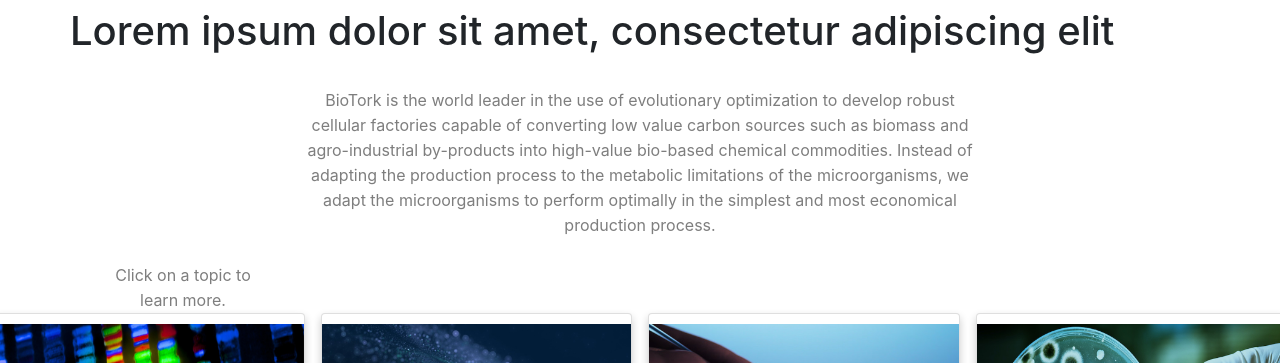
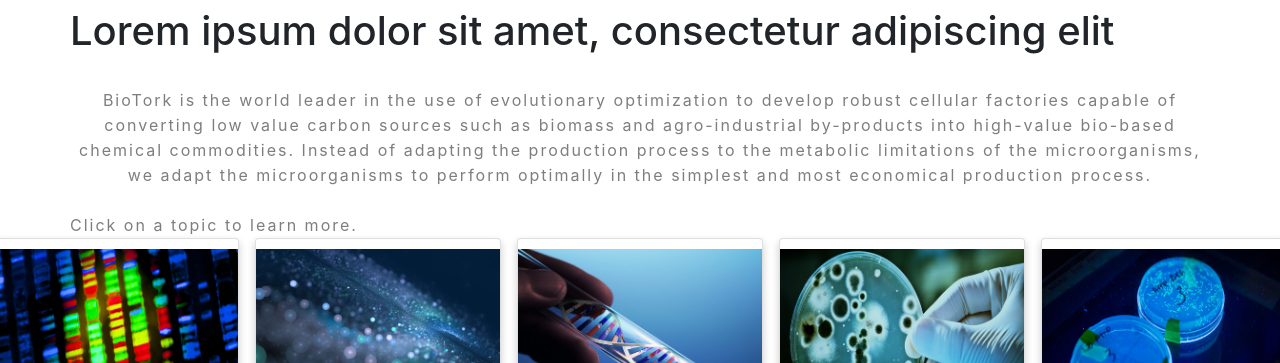
Before and after one commit to wboyd600/Biotork-Website, a React (Create React App) app in the folder client/: page /Technology in a window 1280 px wide. Shown: the part 519-882 px from the top of the page. Built offline with nearby package versions, Linux system fonts and the light colour scheme.

Commit message:
Additional cleanup

```diff
--- a/client/src/views/Technology/Technology.css
+++ b/client/src/views/Technology/Technology.css
@@ -1,7 +1,27 @@
+.text-center {
+  text-align: center;
+}
+.heading-title h3 {
+  margin-bottom: 0;
+  letter-spacing: 3px;
+  font-weight: normal;
+  text-transform: uppercase;
+}
+.heading-detail p{
+  width: 100%;
+  letter-spacing: 2px;
+  font-weight: darker;
+}
+.heading-title h1 {
+margin-bottom: 0;
+letter-spacing: 3px;
+font-weight: normal;
+text-transform: uppercase;
+}
+
 /* Four columns side by side */
-
 .column {
-  width: 25%;
+  width: 20%;
   margin-bottom: 0px;
   margin-top: 0px;
   padding: 0 8px;
@@ -11,7 +31,7 @@
 /* Display the columns below each other instead of side by side on small screens */
 @media screen and (max-width: 650px) {
   .column {
-    width: 100%;
+    width: 100;
     display: block;
   }
 }
```
